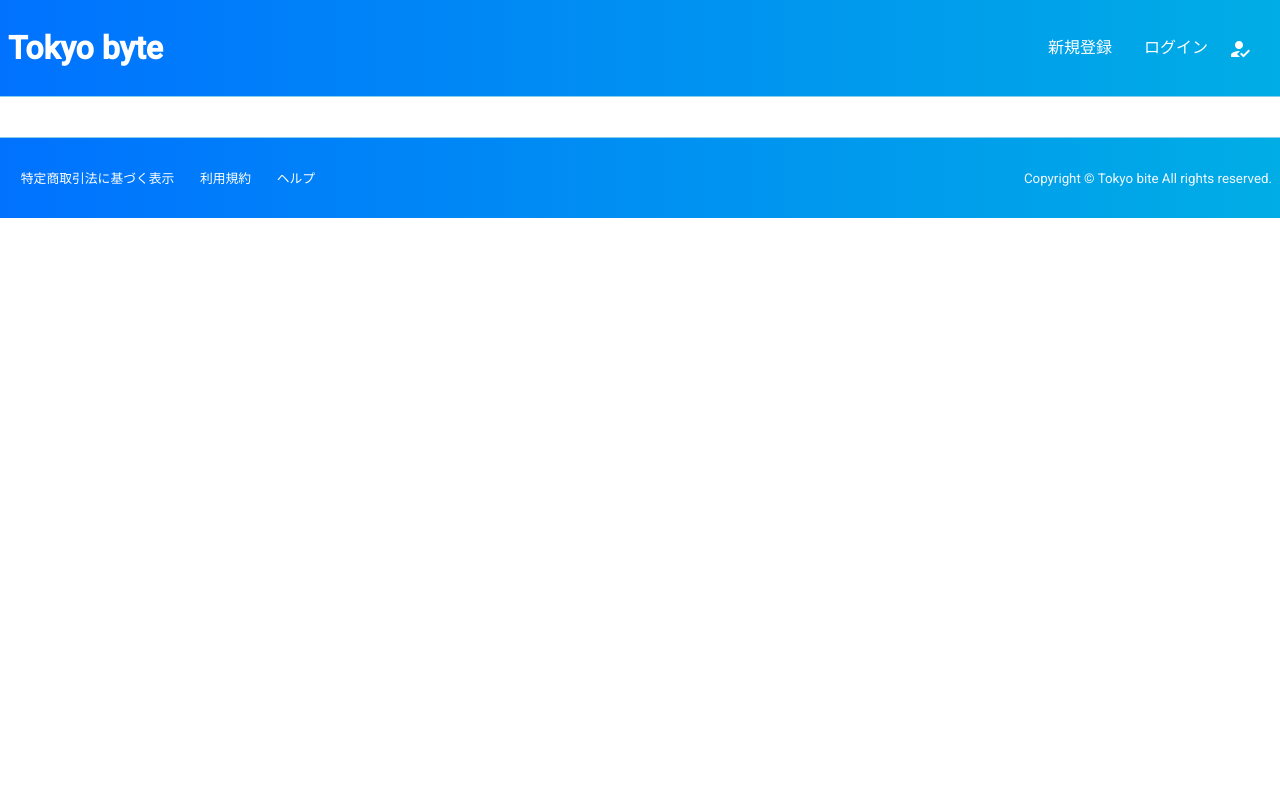
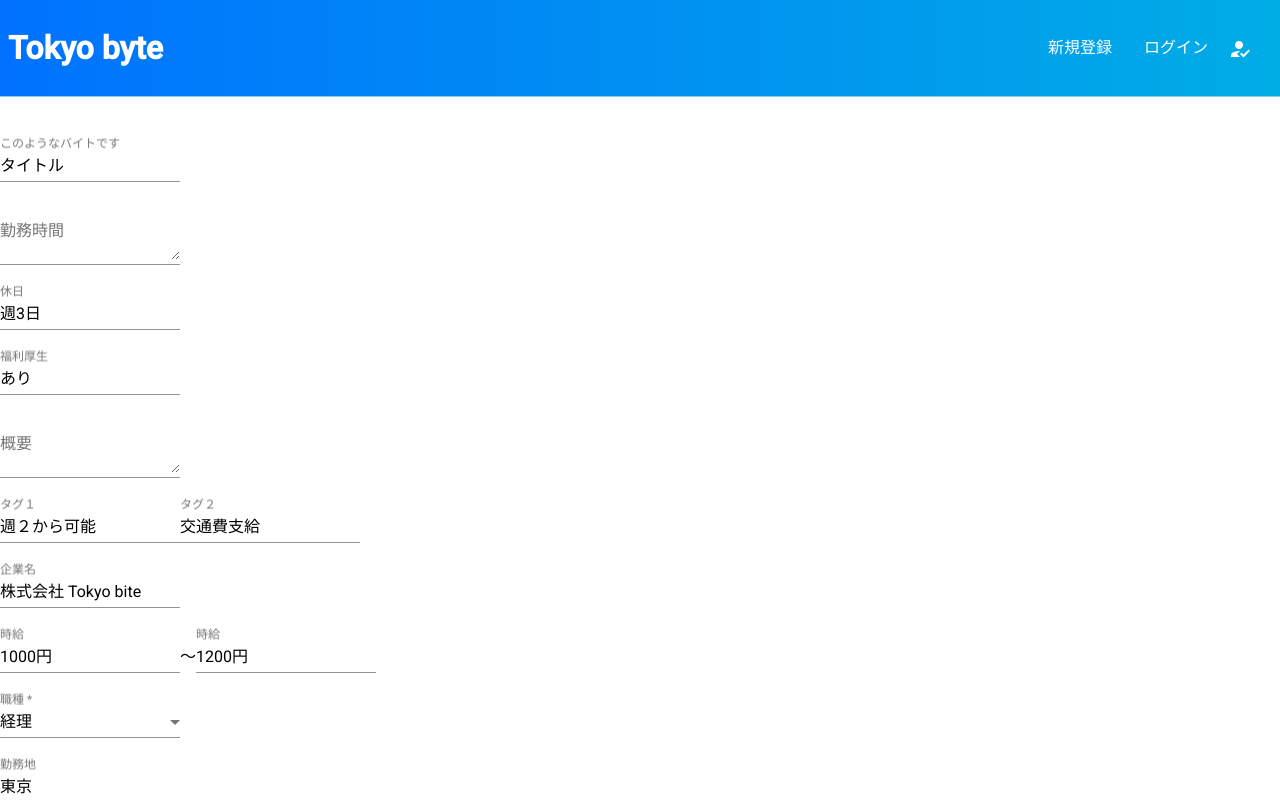
Before and after one commit to cameron-s-dev/angular-jobapp, an Angular app: page /recruitment in a window 1280 px wide. Before the commit this address led to /. Shown: the top 800 px of the page. Built offline with nearby package versions, Linux system fonts and the light colour scheme.

Commit message:
feat(recuitment): 求人フォーム作成画面マークアップ、作成 #11

```diff
--- a/src/app/app-routing.module.ts
+++ b/src/app/app-routing.module.ts
@@ -33,6 +33,12 @@ const routes: Routes = [
     loadChildren: () => import('./profile/profile.module').then(m => m.ProfileModule)
   },
 
+  {
+    path: 'recruitment',
+    loadChildren: () => import('./form/form.module').then(m => m.FormModule)
+  },
+
+
 
 
 ];
--- /dev/null
+++ b/src/app/form/recruitment/recruitment.component.html
@@ -0,0 +1,84 @@
+<form action="">
+  <div>
+    <mat-form-field>
+      <input matInput placeholder="このようなバイトです" value="タイトル">
+    </mat-form-field>
+  </div>
+
+  <div>
+    <mat-form-field>
+      <textarea matInput placeholder="勤務時間"></textarea>
+    </mat-form-field>
+  </div>
+
+  <div>
+    <mat-form-field>
+      <input matInput placeholder="休日" value="週3日">
+    </mat-form-field>
+  </div>
+
+  <div>
+    <mat-form-field>
+      <input matInput placeholder="福利厚生" value="あり">
+    </mat-form-field>
+  </div>
+
+  <div>
+    <mat-form-field>
+      <textarea matInput placeholder="概要"></textarea>
+    </mat-form-field>
+  </div>
+
+  <div>
+    <mat-form-field>
+      <input matInput placeholder="タグ１" value="週２から可能">
+    </mat-form-field>
+    <mat-form-field>
+      <input matInput placeholder="タグ２" value="交通費支給">
+    </mat-form-field>
+  </div>
+
+  <div>
+    <mat-form-field>
+      <input matInput placeholder="企業名" value="株式会社 Tokyo bite">
+    </mat-form-field>
+  </div>
+
+  <div>
+    <mat-form-field>
+            <input matInput placeholder="時給" value="1000円">
+    </mat-form-field>
+    <span>〜</span>
+    <mat-form-field>
+      <input matInput placeholder="時給" value="1200円">
+    </mat-form-field>
+  </div>
+
+  <div>
+    <mat-form-field>
+      <mat-label>職種</mat-label>
+      <select matNativeControl required>
+        <option value="volvo">経理</option>
+        <option value="saab">営業</option>
+        <option value="mercedes">接客</option>
+        <option value="audi">アパレル</option>
+      </select>
+    </mat-form-field>
+  </div>
+
+  <div>
+    <mat-form-field>
+      <input matInput placeholder="勤務地" value="東京">
+    </mat-form-field>
+  </div>
+
+  <div>
+    <mat-form-field>
+      <textarea matInput placeholder="詳細テキスト"></textarea>
+    </mat-form-field>
+  </div>
+
+  <div>
+    <button mat-raised-button color="primary">求人広告を登録する</button>
+  </div>
+</form>
--- /dev/null
+++ b/src/app/form/recruitment/recruitment.component.ts
@@ -0,0 +1,15 @@
+import { Component, OnInit } from '@angular/core';
+
+@Component({
+  selector: 'app-recruitment',
+  templateUrl: './recruitment.component.html',
+  styleUrls: ['./recruitment.component.scss']
+})
+export class RecruitmentComponent implements OnInit {
+
+  constructor() { }
+
+  ngOnInit() {
+  }
+
+}
```
Also changed, not shown: src/app/form/form-routing.module.ts (added, +17 -0 lines), src/app/form/form.module.ts (added, +31 -0 lines), src/app/form/recruitment/recruitment.component.scss (added), 1 other file (tests, documents, lock files or other folders).
